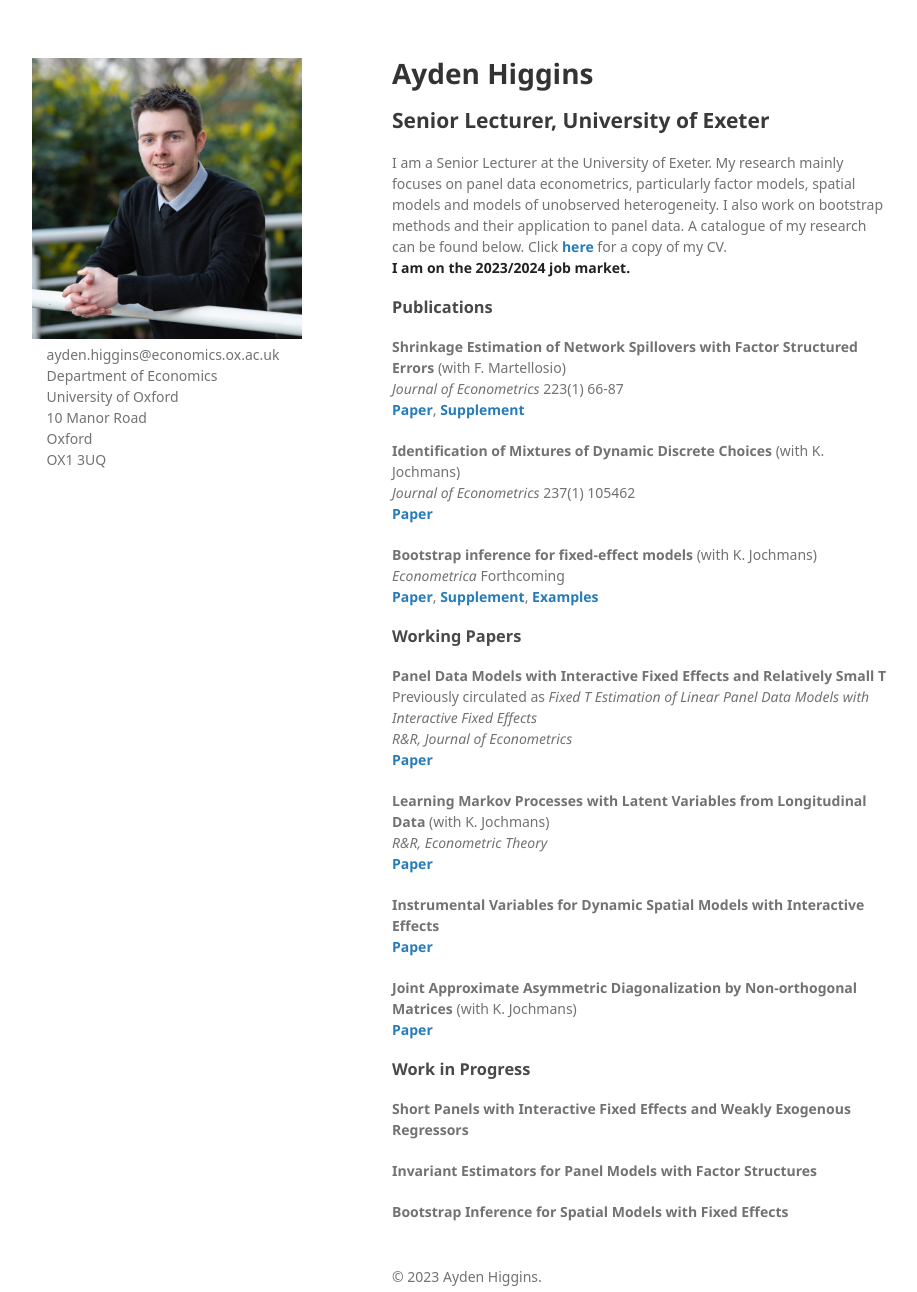
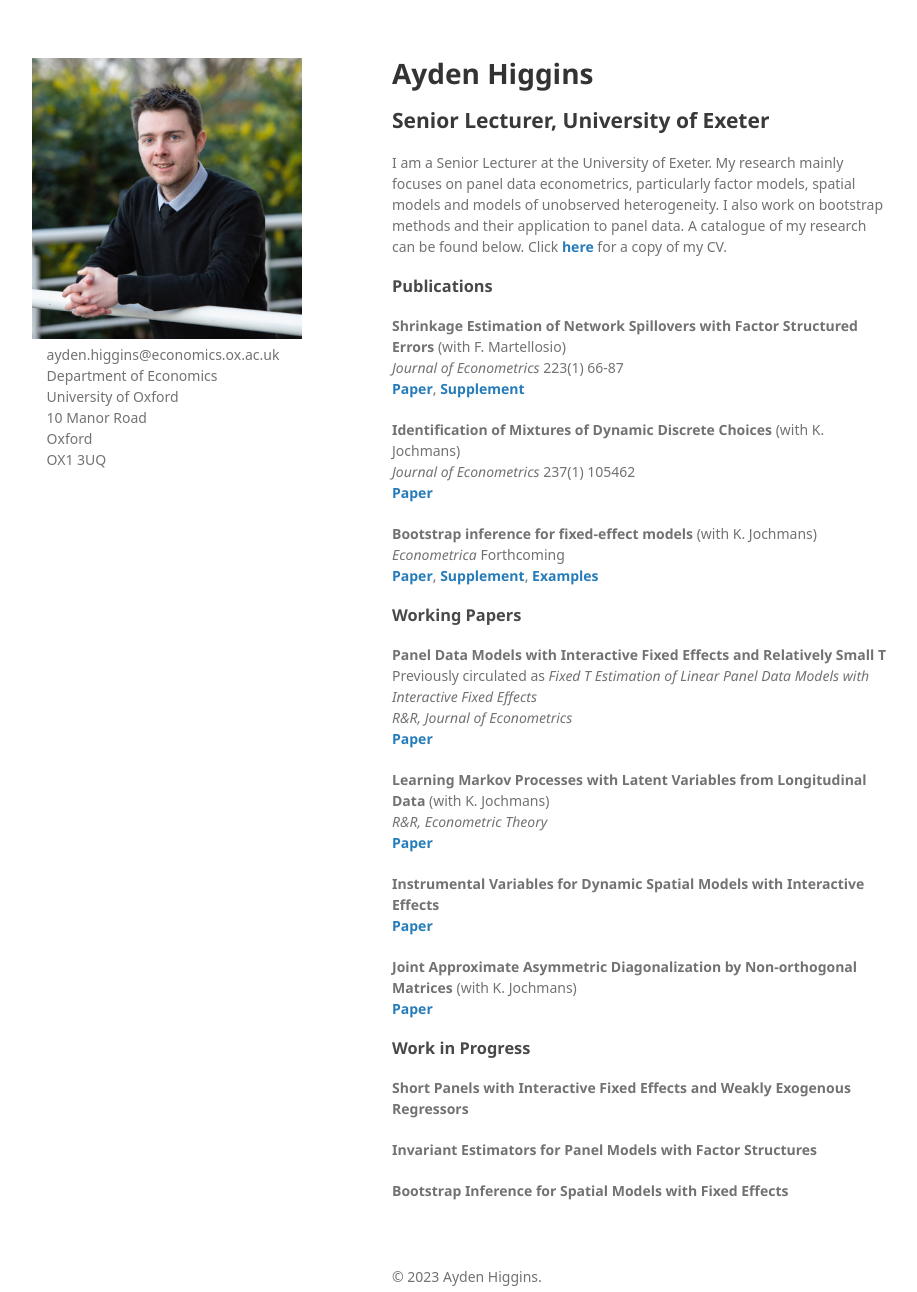
Before and after one commit to Tokkita/Tokkita.github.io, a Jekyll site: the page built from index.md, in a window 1280 px wide and 1292 px high. Shown: the whole window, without its empty margins (178-1095 px from the left). Built offline with Jekyll 4.4.1, drawn with Linux system fonts in a browser that asks for light colours; nearby versions of some CDN libraries; some web fonts are replaced; our own code applies the rules of GitHub Pages for plain Markdown files.

Commit message:
Update index.md

```diff
--- a/index.md
+++ b/index.md
@@ -1,6 +1,6 @@
 #  Ayden Higgins
 ## Senior Lecturer, University of Exeter
-I am a Senior Lecturer at the University of Exeter. My research mainly focuses on panel data econometrics, particularly factor models, spatial models and models of unobserved heterogeneity. I also work on bootstrap methods and their application to panel data. A catalogue of my research can be found below. Click <strong><a href="{{ CV.pdf | prepend: '/assets/pdf/CV/CV.pdf' | relative_url | download }}">here</a></strong> for a copy of my CV. <strong> <br> I am on the 2023/2024 job market. </strong>
+I am a Senior Lecturer at the University of Exeter. My research mainly focuses on panel data econometrics, particularly factor models, spatial models and models of unobserved heterogeneity. I also work on bootstrap methods and their application to panel data. A catalogue of my research can be found below. Click <strong><a href="{{ CV.pdf | prepend: '/assets/pdf/CV/CV.pdf' | relative_url | download }}">here</a></strong> for a copy of my CV.
 
 ### Publications
 <b> Shrinkage Estimation of Network Spillovers with Factor Structured Errors </b> (with F. Martellosio) <br> <i> Journal of Econometrics </i> 223(1) 66-87 <br> <strong><a href="{{ Master.pdf | prepend: '/assets/pdf/Shrinkage/Master.pdf' | relative_url | download }}">Paper</a></strong>, <strong><a href="{{ Supplement.pdf | prepend: '/assets/pdf/Shrinkage/Supplement.pdf' | relative_url | download }}">Supplement</a></strong>
```
